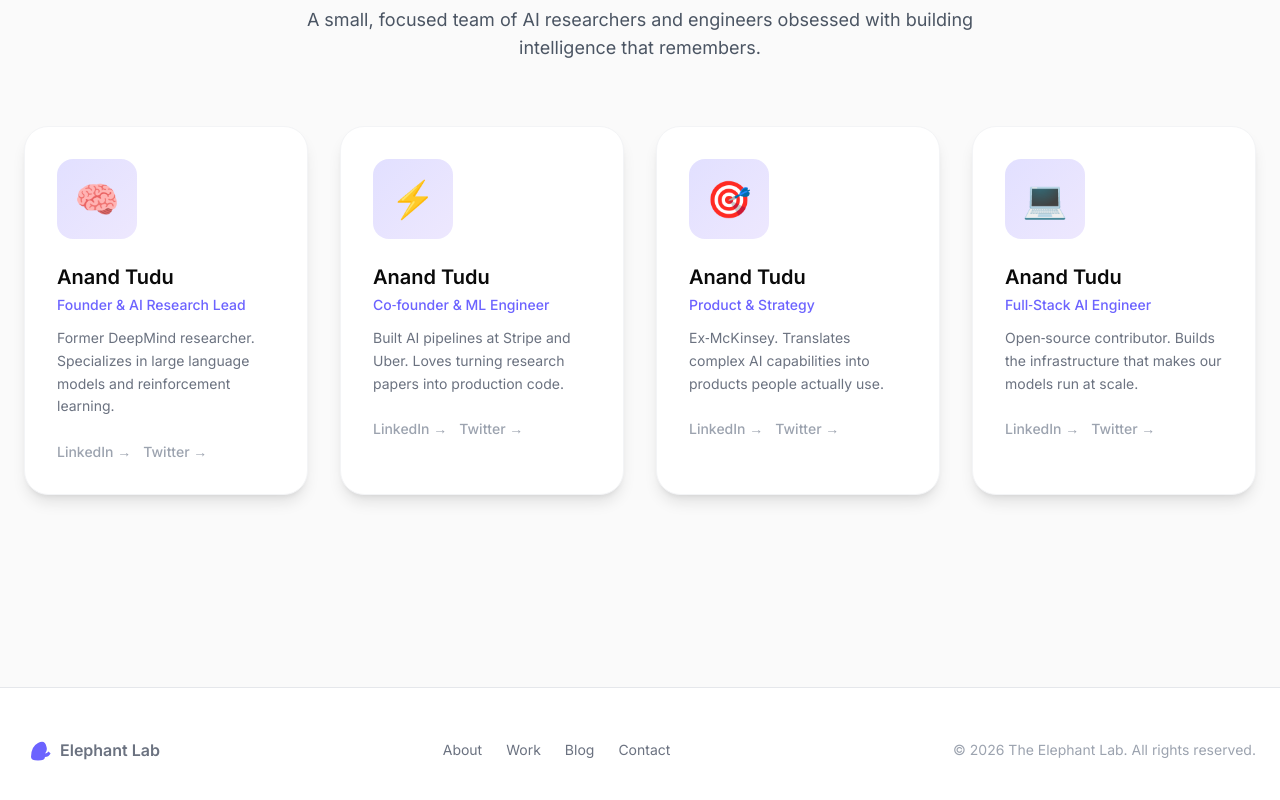
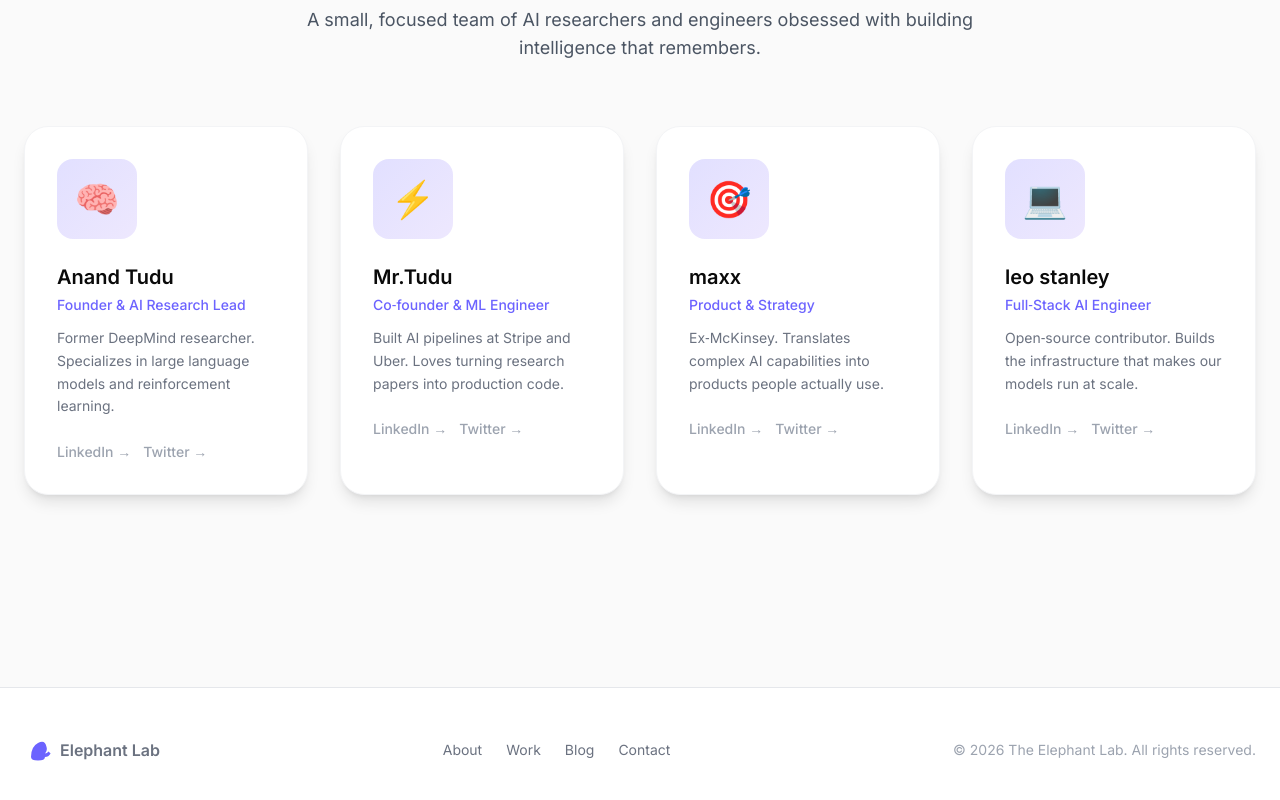
Before and after one commit to anandtudu078/the-elephant-lab, a Next.js app: page / in a window 1280 px wide. Shown: the part 3700-4500 px from the top of the page. Built offline with nearby package versions, Linux system fonts and the light colour scheme.

Commit message:
Add PageTransition component for smooth navigation

```diff
--- a/src/app/layout.tsx
+++ b/src/app/layout.tsx
@@ -2,6 +2,7 @@ import type { Metadata } from "next";
 import { Inter } from "next/font/google";
 import "./globals.css";
 import CustomCursor from "@/components/CustomCursor";
+import PageTransition from "@/components/PageTransition";
 
 const inter = Inter({ subsets: ["latin"], variable: "--font-inter" });
 
@@ -34,7 +35,7 @@ export default function RootLayout({
       </head>
       <body className="font-sans">
         <CustomCursor />
-        {children}
+        <PageTransition>{children}</PageTransition>
       </body>
     </html>
   );
--- /dev/null
+++ b/src/components/PageTransition.tsx
@@ -0,0 +1,23 @@
+"use client";
+import { motion } from "framer-motion";
+import { usePathname } from "next/navigation";
+
+export default function PageTransition({
+  children,
+}: {
+  children: React.ReactNode;
+}) {
+  const pathname = usePathname();
+
+  return (
+    <motion.div
+      key={pathname}
+      initial={{ opacity: 0, y: 12 }}
+      animate={{ opacity: 1, y: 0 }}
+      exit={{ opacity: 0, y: -12 }}
+      transition={{ duration: 0.3, ease: "easeInOut" }}
+    >
+      {children}
+    </motion.div>
+  );
+}
--- a/src/components/Team.tsx
+++ b/src/components/Team.tsx
@@ -10,21 +10,21 @@ const team = [
     socials: { linkedin: "#", twitter: "#" },
   },
   {
-    name: "Anand Tudu",
+    name: "Mr.Tudu",
     role: "Co‑founder & ML Engineer",
     bio: "Built AI pipelines at Stripe and Uber. Loves turning research papers into production code.",
     avatar: "⚡",
     socials: { linkedin: "#", twitter: "#" },
   },
   {
-    name: "Anand Tudu",
+    name: "maxx",
     role: "Product & Strategy",
     bio: "Ex‑McKinsey. Translates complex AI capabilities into products people actually use.",
     avatar: "🎯",
     socials: { linkedin: "#", twitter: "#" },
   },
   {
-    name: "Anand Tudu",
+    name: "leo stanley",
     role: "Full‑Stack AI Engineer",
     bio: "Open‑source contributor. Builds the infrastructure that makes our models run at scale.",
     avatar: "💻",
```
